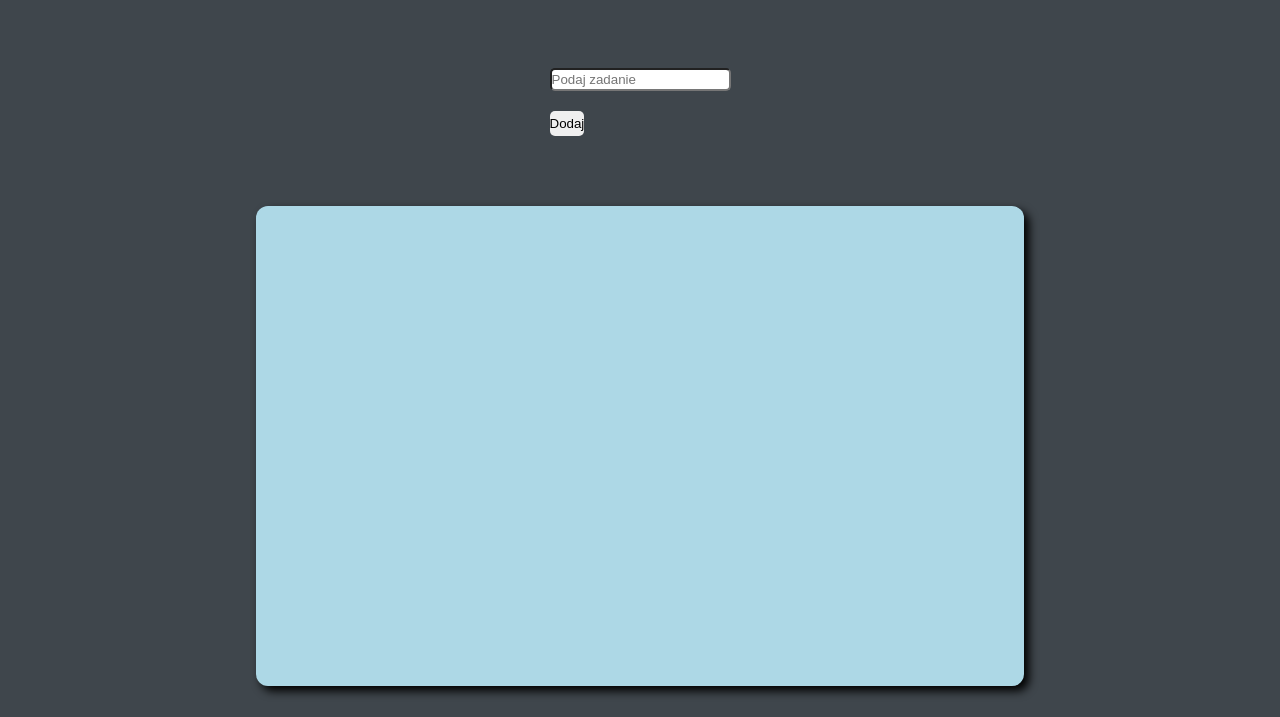
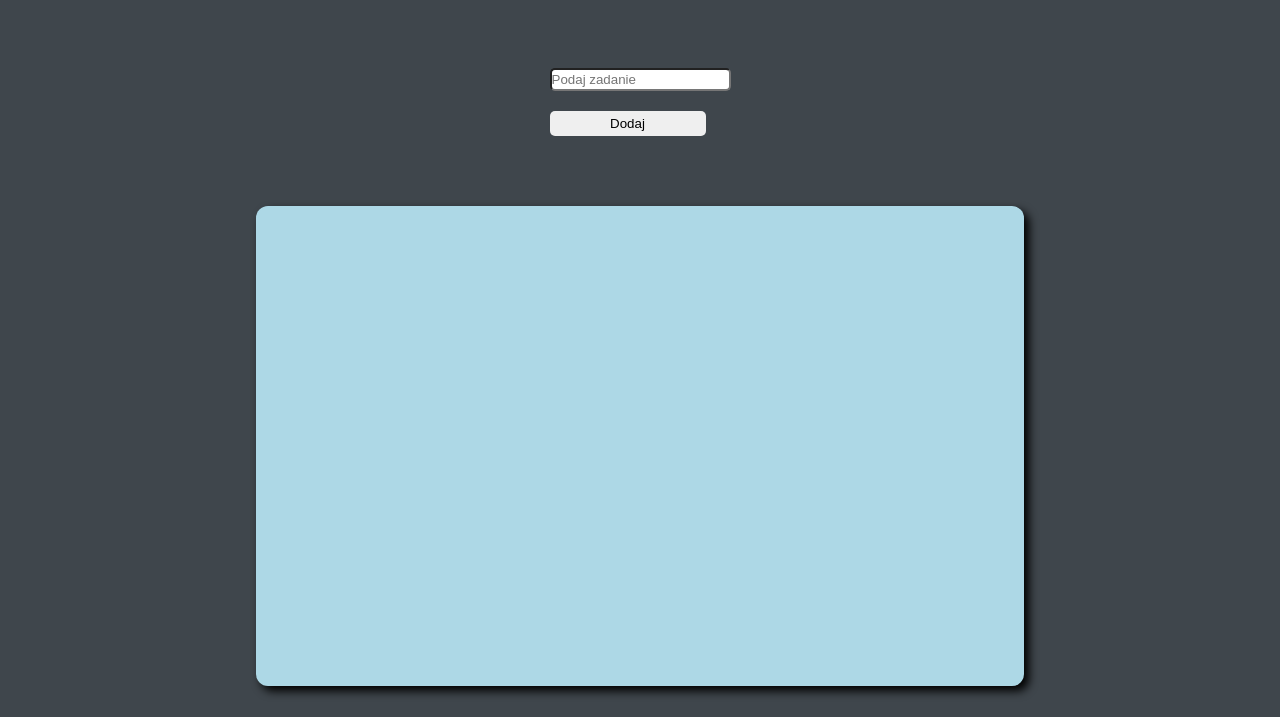
Before and after one commit to mixereqv1/ToDo-app, a plain HTML site: page index.html in a window 1280 px wide. Shown: the part 83-800 px from the top of the page. Drawn offline with Linux system fonts and the light colour scheme.

Commit message:
Update main.css

```diff
--- a/main.css
+++ b/main.css
@@ -45,6 +45,7 @@
     text-align: center;
     border-width: 0px;
     border-radius: 5px;
+    width: 156px;
 }
 
 .add-button:hover{
```
